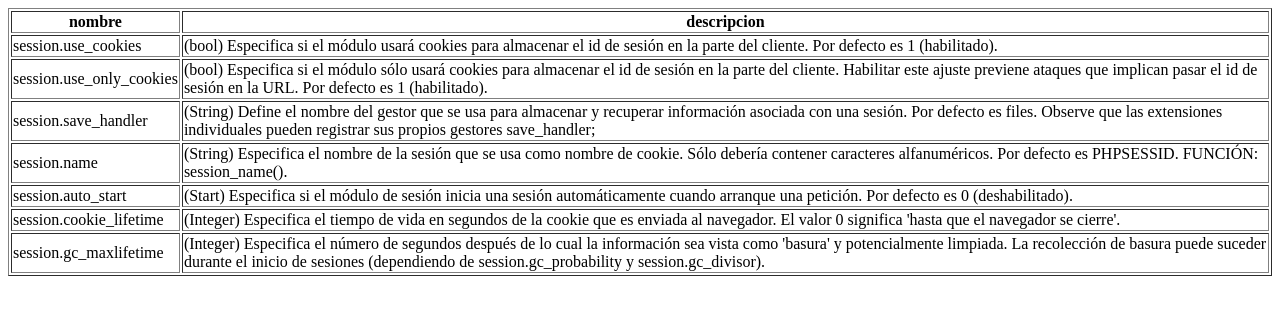
After one commit to javierDiazDaw/DWES-UD5, a PHP site: page /ejercicio4.php in a window 1280 px wide. The commit adds this page. Shown: the top 315 px of the page. Run offline with PHP 8.4, Linux system fonts and the light colour scheme.

Commit message:
ejercicios 2-5

```diff
--- /dev/null
+++ b/ejercicio4.php
@@ -0,0 +1,59 @@
+<!DOCTYPE html>
+<html lang="en">
+<head>
+    <meta charset="UTF-8">
+    <meta http-equiv="X-UA-Compatible" content="IE=edge">
+    <meta name="viewport" content="width=device-width, initial-scale=1.0">
+    <title>Document</title>
+</head>
+<body>
+    <?php
+
+        echo "<table border = '1'";
+                echo "<tr>";
+                    echo"<th> nombre </th>";
+                    echo"<th> descripcion </th>";
+                echo "</tr>";
+
+                echo "<tr>";
+                    echo"<td>session.use_cookies</td>";
+                    echo"<td>(bool) Especifica si el módulo usará cookies para almacenar el id de sesión en la parte del cliente. Por defecto es 1 (habilitado).
+                   </td>";
+                echo "</tr>";
+                echo "<tr>";
+                    echo"<td>session.use_only_cookies</td>";
+                    echo"<td>(bool) Especifica si el módulo sólo usará cookies para almacenar el id de sesión en la parte del cliente. Habilitar este ajuste previene ataques
+                    que implican pasar el id de sesión en la URL. Por defecto es 1 (habilitado).</td>";
+                echo "</tr>";
+                echo "<tr>";
+                    echo"<td>session.save_handler</td>";
+                    echo"<td>(String) Define el nombre del gestor que se usa para almacenar y recuperar información asociada con una sesión.
+                        Por defecto es files. Observe que las extensiones individuales pueden registrar
+                        sus propios gestores save_handler;</td>";
+                echo "</tr>";
+                echo "<tr>";
+                    echo"<td>session.name</td>";
+                    echo"<td>(String) Especifica el nombre de la sesión que se usa como nombre de cookie.
+                    Sólo debería contener caracteres alfanuméricos. Por defecto es PHPSESSID. FUNCIÓN: session_name().</td>";
+                echo "</tr>";
+                echo "<tr>";
+                    echo"<td>session.auto_start</td>";
+                    echo"<td>(Start) Especifica si el módulo de sesión inicia una sesión automáticamente cuando arranque una petición.
+                    Por defecto es 0 (deshabilitado).</td>";
+                echo "</tr>";
+                echo "<tr>";
+                    echo"<td>session.cookie_lifetime</td>";
+                    echo"<td>(Integer) Especifica el tiempo de vida en segundos de la cookie que es enviada al navegador.
+                    El valor 0 significa 'hasta que el navegador se cierre'. </td>";
+                echo "</tr>";
+                echo "<tr>";
+                    echo"<td>session.gc_maxlifetime</td>";
+                    echo"<td>(Integer) Especifica el número de segundos después de lo cual la información sea vista como 'basura' y potencialmente limpiada.
+                    La recolección de basura puede suceder durante el inicio de sesiones
+                    (dependiendo de session.gc_probability y session.gc_divisor).</td>";
+                echo "</tr>";
+        echo "</table>";
+
+    ?>
+</body>
+</html>
```
Also changed, not shown: ejercicio2.php (renamed from sesion.php, +6 -4 lines), ejercicio2bis.php (added, +24 -0 lines), ejercicio3.php (added, +23 -0 lines), ejercicio3bis.php (added, +25 -0 lines).
